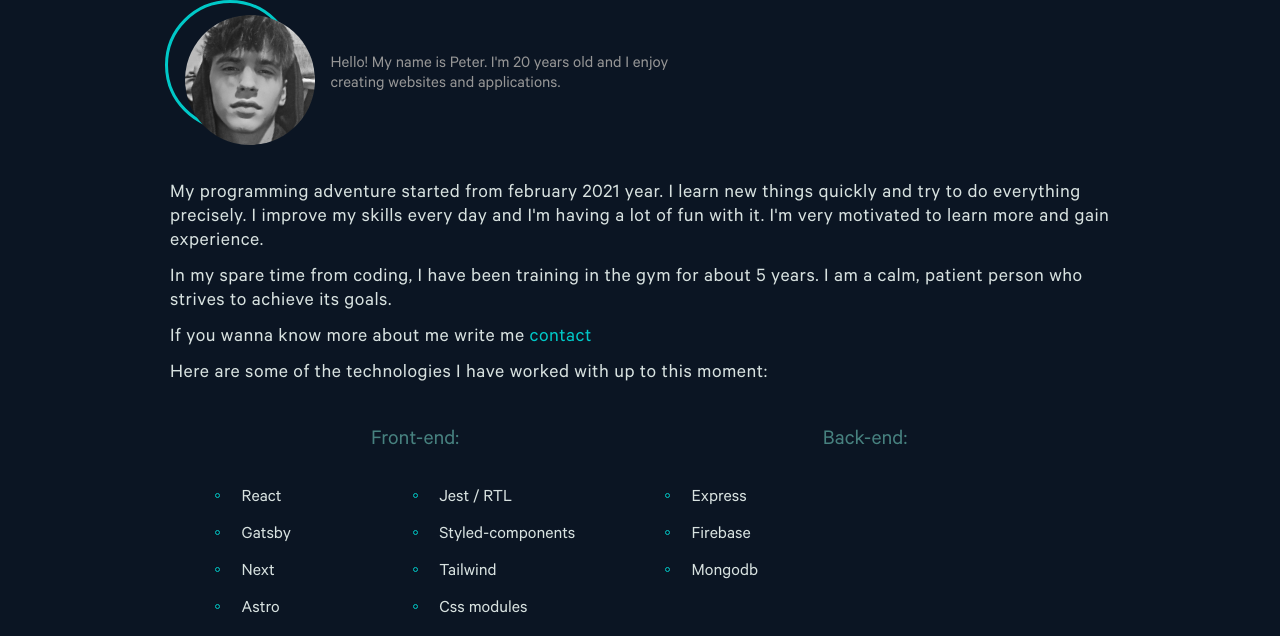
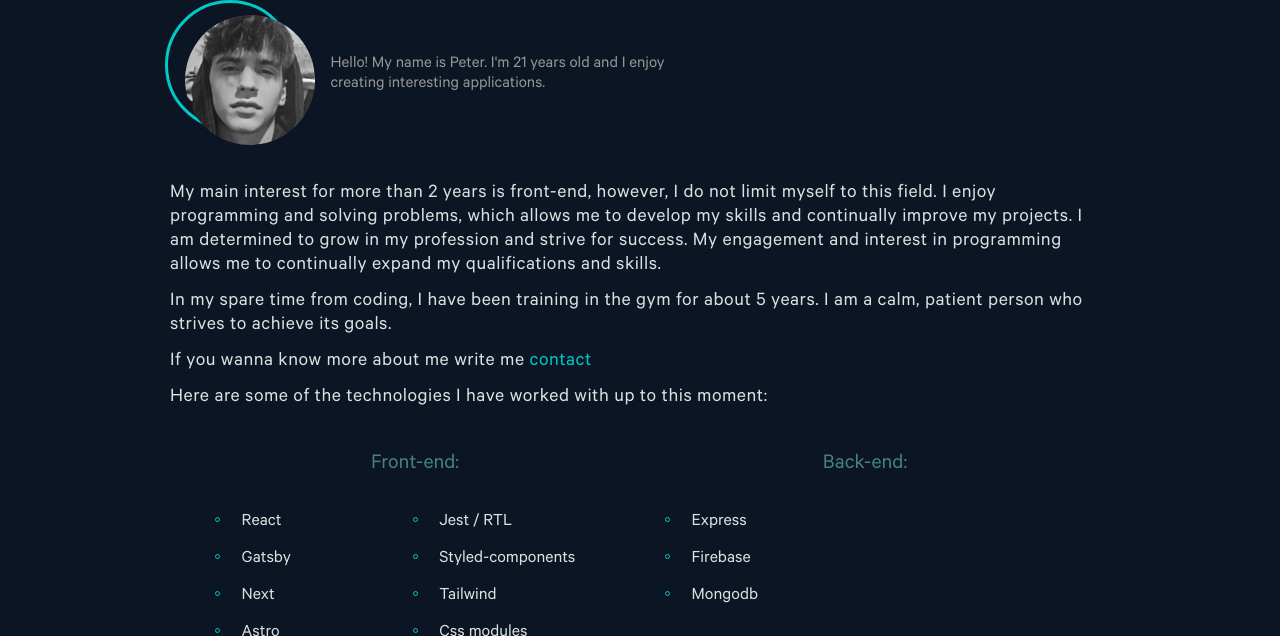
Before and after one commit to ThePiteroXx/portfolio-astro, an Astro site: page /about in a window 1280 px wide. Shown: the part 164-800 px from the top of the page. Built offline with nearby package versions, Linux system fonts and the light colour scheme; Astro itself is replaced by a stand-in of ours; no server answers; a web font is replaced by a local one.

Commit message:
refactor: small corrections in content

```diff
--- a/src/templates/About/about.astro
+++ b/src/templates/About/about.astro
@@ -48,15 +48,17 @@ import "./styles/style.scss";
         <img src={portretImage.src} alt="myself" class="img" loading="eager" />
       </div>
       <p class="text-info">
-        Hello! My name is Peter. I'm 20 years old and I enjoy creating websites
-        and applications.
+        Hello! My name is Peter. I'm 21 years old and I enjoy creating
+        interesting applications.
       </p>
     </div>
     <p class="about__content__text" data-description="about">
-      My programming adventure started from february 2021 year. I learn new
-      things quickly and try to do everything precisely. I improve my skills
-      every day and I'm having a lot of fun with it. I'm very motivated to learn
-      more and gain experience.
+      My main interest for more than 2 years is front-end, however, I do not
+      limit myself to this field. I enjoy programming and solving problems,
+      which allows me to develop my skills and continually improve my projects.
+      I am determined to grow in my profession and strive for success. My
+      engagement and interest in programming allows me to continually expand my
+      qualifications and skills.
     </p>
     <p class="about__content__text" data-description="about">
       In my spare time from coding, I have been training in the gym for about 5
```
Also changed, not shown: src/templates/Home/home.astro (+0 -11 lines).
